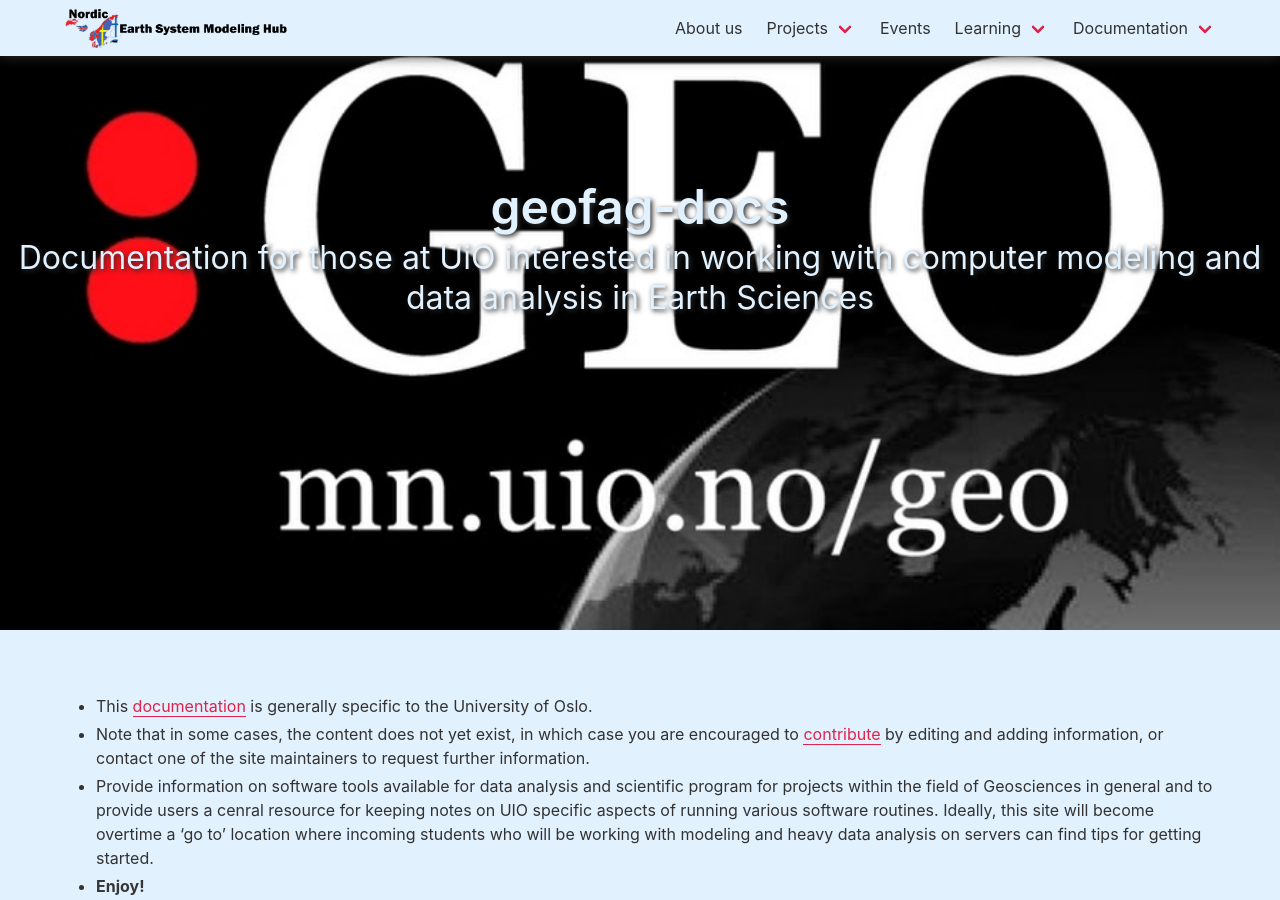
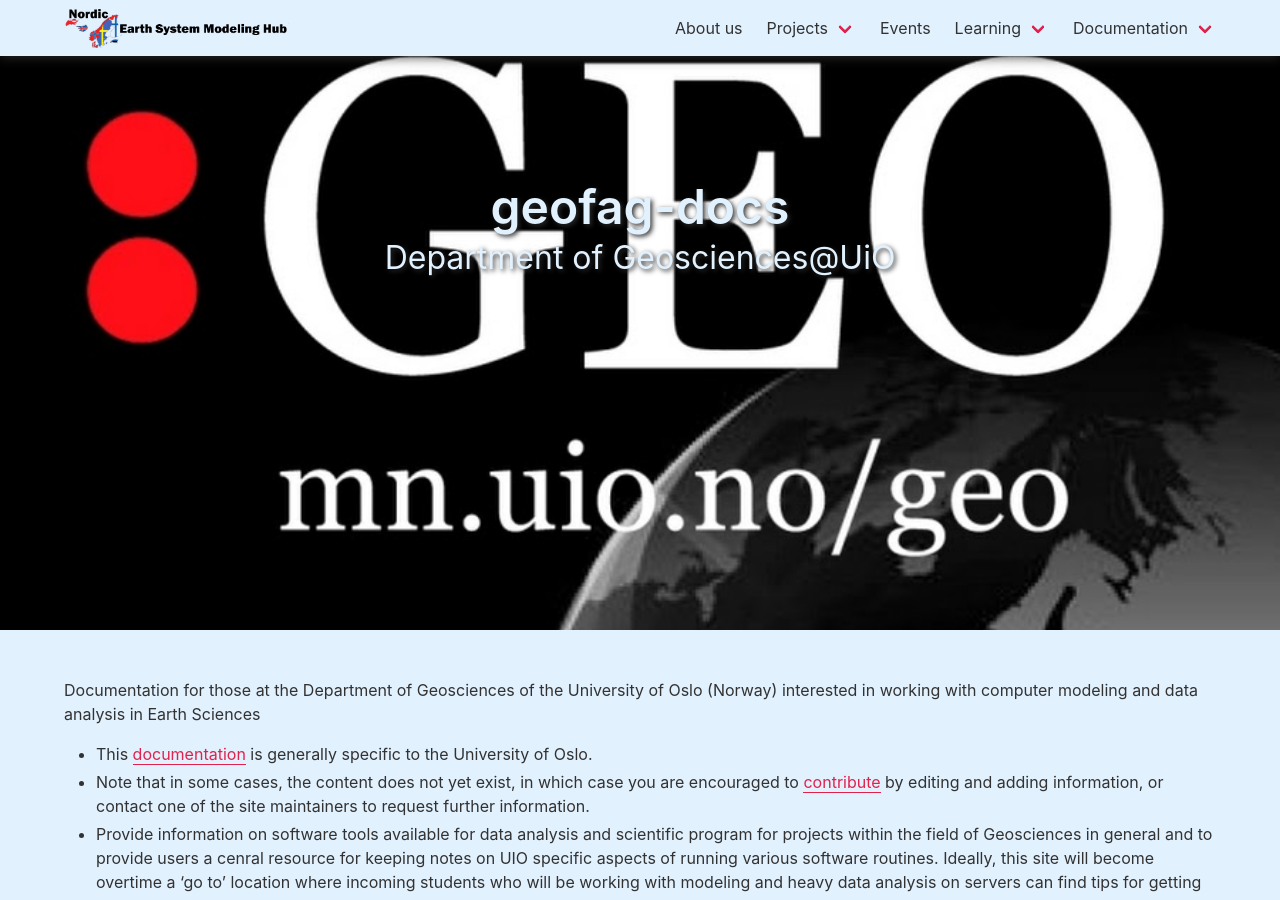
Before and after one commit to NordicESMhub/nordicesmhub.github.io, a Jekyll site: the page built from _documentation/geofag.md, in a window 1280 px wide and 900 px high. Built offline with Jekyll 4.4.1, drawn with Linux system fonts in a browser that asks for light colours; nearby versions of some CDN libraries.

Commit message:
updated description

```diff
--- a/_documentation/geofag.md
+++ b/_documentation/geofag.md
@@ -2,9 +2,10 @@
 layout: default
 title: geofag-docs
 image: /images/geofag.jpg
-description: Documentation for those at UiO interested in working with computer modeling and data analysis in Earth Sciences
+description: Department of Geosciences@UiO
 ---
 
+Documentation for those at the Department of Geosciences of the University of Oslo (Norway) interested in working with computer modeling and data analysis in Earth Sciences
 
 - This [documentation](https://uio-geofag-docs.readthedocs.io/en/latest/) is generally specific to the University of Oslo.
 
```
